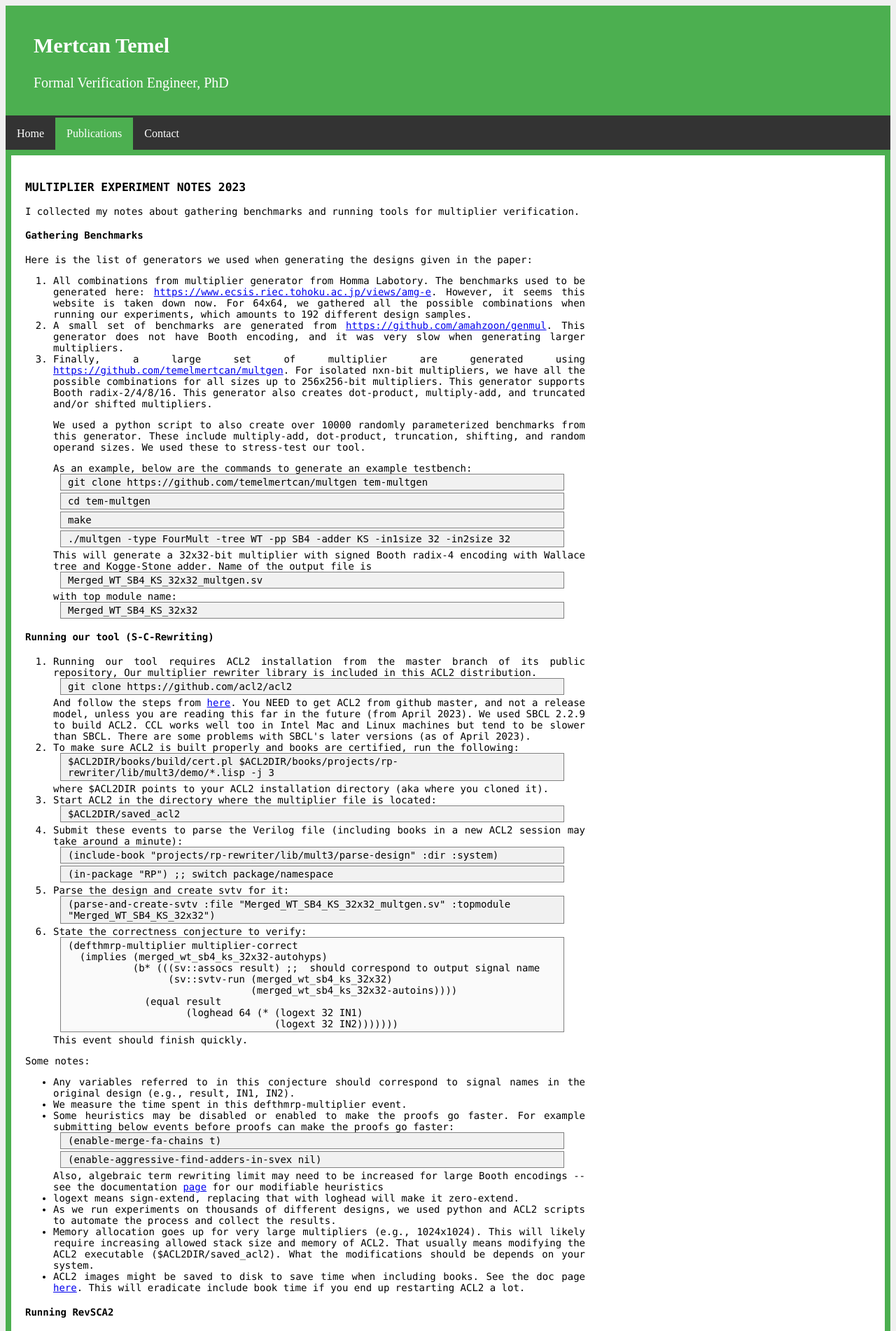
After one commit to temelmertcan/temelmertcan.github.io, a PHP site: page /mult-experiment-notes-2023.html in a window 1280 px wide. The commit adds this page. Shown: the top 1902 px of the page at 70% size. Run offline with PHP 8.4, Linux system fonts and the light colour scheme.

Commit message:
some updates

```diff
--- a/index.html
+++ b/index.html
@@ -146,7 +146,7 @@ updatenav("home");
     </script>
 
 
-<img src="portrait.jpeg" width="180" height="180">
+<img src="portrait.jpeg" width="200" height="200">
 
 <p>
 I am a Formal Verification Engineer at Intel Corporation.  I specialize in formal verification of hardware. I got my PhD in Computer Engineering at University of Texas at Austin in July 2021.  My dissertation is  </a href="https://repositories.lib.utexas.edu/handle/2152/88056">"Automated and Scalable Verification of Integer Multipliers"</a>.
--- /dev/null
+++ b/mult-experiment-notes-2023.html
@@ -0,0 +1,424 @@
+<!doctype html> <html>
+<title>Mertcan Temel
+    </title>
+
+<style>
+
+ header {
+  padding: 15px 10px 15px 40px;
+  text-align: left;
+  background: #4CAF50;
+  color: white;
+ font-size: 20px;
+ border-bottom: 3px solid #333;
+ }
+
+  .content {
+  padding: 20px 20px 20px 20px;
+  text-align: left;
+  background: #fafafa;
+  color: black;
+ font-size: 15px;
+ border-left: 8px solid #4CAF50;
+ border-right: 8px solid #4CAF50;
+ border-top: 8px solid #4CAF50;
+ border-bottom: 8px solid #4CAF50;
+ }
+
+  nav ul {
+  list-style-type: none;
+  margin: 0;
+  padding: 0;
+  overflow: hidden;
+  background-color: #333;
+  }
+
+  nav li {
+  float: left;
+  }
+
+  nav li a {
+  display: block;
+  color: white;
+  text-align: center;
+  padding: 14px 16px;
+  text-decoration: none;
+}
+
+  nav li a:hover:not(.active) {
+  background-color: #111;
+}
+
+  nav .active {
+  background-color: #4CAF50;
+  }
+
+  body {
+
+  background-color: #f0f0f0;
+
+ }
+
+  code {
+  width: auto;
+  min-width: 500px;
+  text-align: left;
+  background-color: #F1F1F1;
+  display: block;
+  border: 1px solid gray;
+  margin: 0px 30px 3px 10px;
+  padding: 3px 10px 3px 10px;
+  }
+
+ .code2, code2 {
+  width: auto;
+  min-width: 500px;
+  text-align: left;
+  margin: 0px 30px 3px 10px;
+  display: block;
+  background-color: #FaFaFa;
+  border: 1px solid gray;
+  padding: 3px 10px 3px 10px;
+  white-space: pre-wrap;
+  }
+
+
+</style>
+
+
+
+<body>
+
+
+
+<header>
+
+<h2>Mertcan Temel</h2>
+
+<p> Formal Verification Engineer, PhD </p>
+
+
+</header>
+
+
+<nav>
+
+
+<ul>
+  <li><a id="home" class="" href="index.html">Home</a></li>
+  <li><a id="publications" class="" href="publications.html">Publications</a></li>
+  <!-- <li><a id="cv" href="cv.html" class="">CV</a></li> -->
+  <li><a id="contant" href="contact.html" class="">Contact</a></li>
+</ul>
+
+</nav>
+
+<script>
+function updatenav(id) {
+     document.getElementById(id).className = "active";
+}
+
+function showhide(id)
+{
+ e=  s = document.getElementById(id);
+ s = e.style;
+ v =  s.visibility;
+ if (v == "hidden")
+ {
+  s.visibility = "visible";
+  s.height = "auto";
+  e.className="code2";
+  }
+ else
+ {
+  s.visibility = "hidden";
+  s.height = "0px";
+  e.className ="";
+  }
+ }
+
+</script>
+
+      <div class="content">
+
+<script>
+  updatenav("publications");
+</script>
+
+
+
+
+<style>
+
+  .artifact {
+  min-width: 530px;
+  max-width: 800px;
+  font-family:Menlo;
+  font-size:14px;
+  margin : 0 10px 0 0;
+  text-align: justify;
+  }
+
+
+  tab { margin-left: 40px; }
+</style>
+
+  <script>
+    document.getElementsByClassName("content")[0].style.backgroundColor = "white";
+
+    window.document.title = "Mertcan Temel - Artifact for Automated and Scalable Verification of Integer Multipliers";
+    </script>
+
+  <div class="artifact">
+
+
+<h3> MULTIPLIER EXPERIMENT NOTES 2023</h3>
+
+I collected my notes about gathering benchmarks and running tools for multiplier verification.
+
+<h4> Gathering Benchmarks </h4>
+
+Here is the list of generators we used when generating the designs given in
+the paper:
+
+<ol>
+<li> All combinations  from multiplier generator from  Homma Labotory.  The
+benchmarks         used        to         be        generated         here:
+<a href="https://www.ecsis.riec.tohoku.ac.jp/views/amg-e">https://www.ecsis.riec.tohoku.ac.jp/views/amg-e</a>.
+However, it seems  this website is taken down now.   For 64x64, we gathered
+all the possible combinations when  running our experiments, which amounts to
+192 different design samples.</li>
+
+<li>A     small    set     of    benchmarks    are     generated    from
+  <a href="https://github.com/amahzoon/genmul">https://github.com/amahzoon/genmul</a>. This
+generator  does  not  have  Booth  encoding, and  it  was  very  slow  when
+generating larger multipliers.</li>
+
+<li> Finally,   a   large   set   of   multiplier   are   generated   using
+ <a href="https://github.com/temelmertcan/multgen">https://github.com/temelmertcan/multgen</a>.
+For isolated nxn-bit multipliers, we have all the possible combinations for
+all sizes  up to  256x256-bit multipliers.   This generator  supports Booth
+radix-2/4/8/16.  This generator also creates dot-product, multiply-add, and
+truncated and/or shifted multipliers.
+
+<p>  We  used   a  python  script  to  also  create   over  10000  randomly
+parameterized benchmarks  from this generator. These  include multiply-add,
+dot-product, truncation, shifting, and random  operand sizes. We used these
+to stress-test our tool.</p>
+
+<p>
+As an example, below are the commands to generate an example testbench:
+
+<code>
+  git clone https://github.com/temelmertcan/multgen tem-multgen
+</code>
+<code>
+  cd tem-multgen
+</code>
+<code>make</code>
+<code>
+./multgen -type FourMult -tree WT -pp SB4 -adder KS -in1size 32 -in2size 32
+</code>
+This  will  generate  a  32x32-bit multiplier  with  signed  Booth  radix-4
+encoding with Wallace tree and Kogge-Stone  adder. Name of the output file is
+<code>Merged_WT_SB4_KS_32x32_multgen.sv</code>      with      top      module      name:
+<code>Merged_WT_SB4_KS_32x32</code></p>
+
+</li>
+
+</ol>
+
+<h4> Running our tool (S-C-Rewriting)</h4>
+
+<ol>
+  <li>
+    Running our tool  requires ACL2 installation from the  master branch of
+its public repository, Our multiplier  rewriter library is included in this
+ACL2  distribution. <code>  git clone  https://github.com/acl2/acl2 </code>
+And                   follow                    the                   steps
+from <a href="https://www.cs.utexas.edu/users/moore/acl2/v8-5/HTML/installation/installation.html">
+here</a>.   You NEED  to get  ACL2 from  github master,  and not  a release
+model, unless you are reading this far  in the future (from April 2023). We
+used SBCL 2.2.9 to  build ACL2.  CCL works well too in  Intel Mac and Linux
+machines but tend to be slower than SBCL. There are some problems
+with SBCL's later versions (as of April 2023).  </li>
+
+  <li> To make sure ACL2 is built properly and books are certified, run the following:
+    <code> $ACL2DIR/books/build/cert.pl $ACL2DIR/books/projects/rp-rewriter/lib/mult3/demo/*.lisp -j 3</code> where $ACL2DIR points to your ACL2 installation directory (aka where you cloned it).
+  </li>
+
+  <li> Start ACL2 in the directory where the multiplier file is located: <code> $ACL2DIR/saved_acl2 </code> </li>
+
+  <li> Submit these events to parse the Verilog file (including books in a new ACL2 session may take around a minute):
+    <code> (include-book "projects/rp-rewriter/lib/mult3/parse-design" :dir :system) </code>
+    <code> (in-package "RP") ;; switch package/namespace </code>
+  </li>
+  <li> Parse the design and create svtv for it:
+    <code> (parse-and-create-svtv :file "Merged_WT_SB4_KS_32x32_multgen.sv" :topmodule "Merged_WT_SB4_KS_32x32") </code>
+  </li>
+
+  <li> State the correctness conjecture to verify:
+
+    <code2>(defthmrp-multiplier multiplier-correct
+  (implies (merged_wt_sb4_ks_32x32-autohyps)
+           (b* (((sv::assocs result) ;;  should correspond to output signal name
+                 (sv::svtv-run (merged_wt_sb4_ks_32x32)
+                               (merged_wt_sb4_ks_32x32-autoins))))
+             (equal result
+                    (loghead 64 (* (logext 32 IN1)
+                                   (logext 32 IN2))))))) </code2>
+    This event should finish quickly.
+  </li>
+
+</ol>
+
+Some notes:
+
+<ul>
+  <li> Any variables referred to in this conjecture should correspond to signal names in the original design (e.g., result, IN1, IN2).</li>
+  <li> We measure the time spent in this defthmrp-multiplier event. </li>
+  <li> Some heuristics may be disabled or enabled to make the proofs go faster. For example submitting below events before proofs can make the proofs go faster: <code> (enable-merge-fa-chains t) </code><code>(enable-aggressive-find-adders-in-svex nil)</code> Also, algebraic term rewriting limit may need to be increased for large Booth encodings --see the documentation <a href="https://www.cs.utexas.edu/users/moore/acl2/manuals/current/manual/?topic=RP____MULTIPLIER-VERIFICATION-HEURISTICS">page</a> for our modifiable heuristics</li>
+  <li> logext means sign-extend, replacing that with loghead will make it zero-extend. </li>
+  <li> As we run experiments on thousands of different designs, we used python and ACL2 scripts to automate the process and collect the results.</li>
+  <li> Memory allocation goes up for very large multipliers (e.g., 1024x1024). This will likely require increasing allowed stack size and memory of ACL2. That usually means modifying the ACL2 executable ($ACL2DIR/saved_acl2). What the modifications should be depends on your system.</li>
+  <li> ACL2 images might be saved to disk to save time when including books. See the doc page <a href="https://www.cs.utexas.edu/users/moore/acl2/manuals/current/manual/index-seo.html/ACL2____SAVE-EXEC">here</a>. This will eradicate include book time if you end up restarting ACL2 a lot.
+    </li>
+</ul>
+
+<h4> Running RevSCA2</h4>
+
+<ol>
+
+<li> First  step is to  create AIGs from  Verilog designs. There  are various
+ways to do this. We used yosys and abc because they are easier to call from
+shell when running hundreds or thousands of experiments.
+
+<p> Below  are  the commands we used  to  parse  combinational Verilog  designs  and
+   convert them to AIGs:</p>
+
+<code>yosys Merged_WT_SB4_KS_32x32_multgen.sv -p "hierarchy -top Merged_WT_SB4_KS_32x32" -p proc -p techmap -p flatten -o tmp2.blif</code>
+<code>abc </code>
+<code2>  read "tmp2.blif" </code2>
+<code2>  strash</code2>
+<code2>  write "origdesign.aig" </code2>
+
+  <p>These commands will create an AIG file named origdesign.aig.</p>
+  </li>
+
+
+<li>       We       pull      revsca      from      this       git      repo:
+<a href="https://github.com/amahzoon/RevSCA-2.0">https://github.com/amahzoon/RevSCA-2.0</a>. It
+appears that the source code is  not available and only an executable (that
+runs on Linux) is given.</li>
+
+<li>Then we run revsca2 as follows:</li>
+
+<code>./revsca2 origdesign.aig revsca.out -s</code>
+
+</ol>
+
+<p> Some notes and observations: </p>
+
+<ul>
+
+  <li>We measure the time consumed only when revsca is running  for proof-time averages
+    and not Verilog processing times.</li>
+
+<li>For some multipliers (e.g., Merged_WT_SB4_KS_32x32), revsca2 claimed them to
+be buggy, and printed:
+<code>
+"The multiplier is buggy! <br>
+Remainder:[1;37m-92233...."</code>
+
+<p>This is a  false-negative as we can prove this  multiplier to be correct
+using our provably correct tool.   For other similar configurations, revsca
+said some of them to be correct and some to be buggy, where all of them are
+actually proved to be correct.</p>
+
+</li>
+
+<li> To run  the 1000+ experiments given  in the paper, I  created a python
+script  to  run  all of  them  and  collect  the  results in  a  systematic
+manner. </li>
+
+</ul>
+
+<h4> Running AMulet2 </h4>
+
+<ol>
+
+
+<li> Followed the same steps when running Revsca to create AIGs from Verilog:
+
+<code>yosys Merged_WT_SB4_KS_32x32_multgen.sv -p "hierarchy -top Merged_WT_SB4_KS_32x32" -p proc -p techmap -p flatten -o tmp2.blif</code>
+<code>abc </code>
+<code2>  read "tmp2.blif" </code2>
+<code2>  strash</code2>
+<code2>  write "origdesign.aig" </code2>
+
+  <p>These commands will create an AIG file named origdesign.aig.</p>
+  </li>
+
+<li> We pull AMulet2 from <a href="https://github.com/d-kfmnn/amulet2">https://github.com/d-kfmnn/amulet2</a>.</li>
+
+
+<li>Amulet2 requires other tools to be installed for the complete verification flow. These are:
+  <ul>
+    <li>libgmp (https://gmplib.org/) to build amulet2</li>
+    <li>Cadical SAT solver to check equivalence after adder substitution. (we used version 1.2.1)</li>
+    <li>DRAT-trim to check the proof done by Cadical</li>
+    <li>Pacheck2 to check the correctness of proof run by amulet2 (https://github.com/d-kfmnn/pacheck2)</li>
+  </ul>
+</li>
+
+
+<li> After building all the tools, below commands are used to verify multipliers and check the proof certificates:
+
+<code>src/amulet2/amulet -substitute origdesign.aig out2.cnf out2.aig</code>
+<code>src/cadical/build/cadical out2.cnf out2.proof</code>
+<code>src/amulet2/amulet -certify out2.aig out2.polys out2.pac out2.spec -signed</code>
+<code>src/drat-trim/drat-trim out2.cnf out2.proof</code>
+<code>src/pacheck2/pacheck out2.polys out2.pac out2.spec</code>
+
+</li>
+
+</ol>
+
+<p> Some notes and observations: </p>
+
+<ul>
+
+  <li>We  measured  the  total  time  from  these  events  excluding  Verilog
+    processing times.</li>
+
+  <li> Amulet2 sometimes  returned 1, which usually indicate an  error in a
+    program,  but  apparently  this  program  does  not  actually  mean  an
+    error. For example, in the substitute  stage, it looks like returning 0
+    vs 1 is to indicate that the program made a change in the AIG.</li>
+
+  <li> Certificates seem  to occupy a large  space in disk. I  did not save
+    the exact  numbers but as multipliers  grow, I was running  out of disk
+    space  (allocated 200GB).  So I  ended  up having  to skip  certificate
+    generation and just verify without any check.</li>
+
+  <li>Some  problem in  Amulet2  seems to  be causing  timeout  in a  large
+    majority of the benchmarks I tried. It looks like amulet2 is working ok
+    for Homma designs  (#1 multiplier generator above) but  not others. The
+    proofs  were  running  for  a  very  long  time  even  for  simple  8x8
+    multipliers. This is  observed in April 2023. I  notified the owner
+    of the amulet2 repo  of the problem. Because of this,  I ended up using
+    Amulet1 when I collected proof-time results.</li>
+
+</ul>
+
+
+<h4> Running AMulet1 </h4>
+
+Similar to amulet2. Details are to be added.
+
+
+</div>
+
+</div>
+
+</body> </html>
--- a/source-php/index.php
+++ b/source-php/index.php
@@ -8,7 +8,7 @@ updatenav("home");
     </script>
 
 
-<img src="portrait.jpeg" width="241" height="361">
+<img src="portrait.jpeg" width="200" height="200">
 
 <p>
 I am a Formal Verification Engineer at Intel Corporation.  I specialize in formal verification of hardware. I got my PhD in Computer Engineering at University of Texas at Austin in July 2021.  My dissertation is  </a href="https://repositories.lib.utexas.edu/handle/2152/88056">"Automated and Scalable Verification of Integer Multipliers"</a>.
```
Also changed, not shown: publications.html (+25 -0 lines), source-php/mult-experiment-notes-2023.php (renamed from experiment-notes-2023.html, +33 -87 lines), source-php/publications.php (+25 -0 lines).
